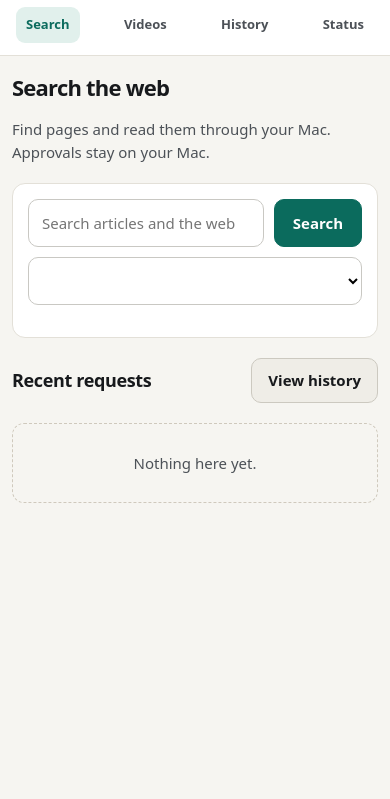
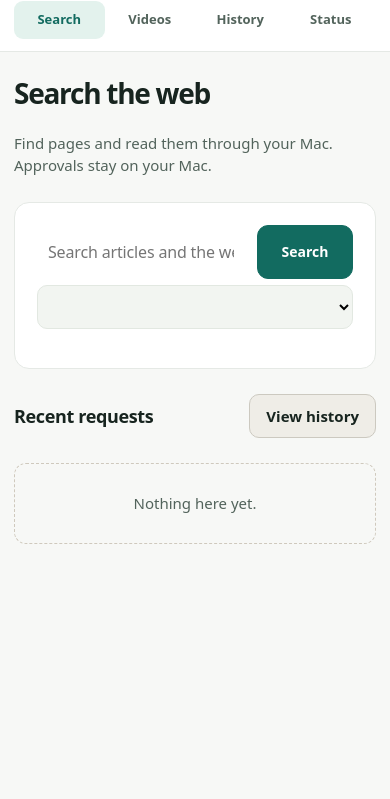
Before and after one commit to manishamzon1111-cyber/relay-island, a plain HTML site: page relay_web/web/index.html in a window 390 px wide. Shown: the part 44-843 px from the top of the page. Drawn offline with Linux system fonts and the light colour scheme; files that its build step writes are made by us from their sources; no server answers; files whose address does not match are found by name.

Commit message:
Redesign search-first layout and fix tablet input overlap

```diff
--- a/relay_web/web/app.css
+++ b/relay_web/web/app.css
@@ -1,34 +1,53 @@
-/* RELAY Island v0.5.1: compact, usable search on desktop and tablet. */
-.layout { max-width: 980px; padding-top: 32px; }
-#main { gap: 20px; }
-.topbar { min-height: 68px; padding: 12px max(18px, calc((100% - 980px)/2)); }
-.topbar .nav { gap: 3px; }
-.topbar .nav button { padding: 10px 13px; }
-.panel { padding: 18px; }
-.search-row { display: grid; grid-template-columns: minmax(0,1fr) minmax(132px,170px) auto; gap: 10px; align-items: stretch; }
-.search-row .field { min-width: 0; width: 100%; height: 48px; }
-.search-row .source-select { appearance: auto; }
-.search-row .search-submit { min-width: 102px; }
-.entry { transition: border-color .15s ease, background .15s ease; }
-.entry:hover { background: #f9faf8; }
-.reader { overflow-wrap: anywhere; }
-.reader img { display: block; margin: 18px auto; border-radius: 9px; }
-.reader h2 { font-size: 23px; }
-.reader h3 { font-size: 19px; }
-.reader ul,.reader ol { padding-left: 28px; }
-.reader blockquote { font-style: italic; }
-.reader p { margin-bottom: 18px; }
-.media { margin-top: 14px; }
-@media (max-width: 720px) {
-  .search-row { grid-template-columns: minmax(0,1fr) auto; }
-  .search-row .source-select { grid-column: 1 / -1; grid-row: 2; }
-  .search-row .search-submit { grid-column: 2; grid-row: 1; min-width: 88px; }
-  .topbar { padding: 12px 16px; }
+/* RELAY Island 0.5.3 — search-first responsive interface. No third-party assets. */
+:root { --accent:#126b60; --accent-soft:#e3f2ed; --bg:#f7f8f6; --line:#e5e9e5; --ink:#17241f; --ink-2:#52635b; }
+body {background:var(--bg)}
+.topbar {max-width:none;min-height:66px;padding:12px max(22px,calc((100% - 1120px)/2));background:#fff;border-bottom:1px solid var(--line)}
+.topbar .brand {font-size:18px;letter-spacing:-.04em}
+.topbar .nav {margin-left:auto;display:flex;gap:4px}
+.topbar .nav button {min-height:38px;padding:9px 15px}
+.layout {max-width:940px;margin:auto;padding:52px 22px 100px}
+#main {gap:25px}
+#main>div:first-child h1 {font-size:clamp(28px,4.5vw,44px);letter-spacing:-.045em;font-weight:750;line-height:1.1}
+#main>div:first-child p {font-size:15px;margin-top:6px;max-width:620px}
+.search-panel {padding:9px 10px;background:#fff;border:1px solid #d9e1db;border-radius:18px;box-shadow:0 12px 35px rgba(33,55,43,.05)}
+.search-row {display:grid;grid-template-columns:minmax(0,1fr) 156px 112px;gap:8px;align-items:stretch}
+.search-row>.field {width:100%;min-width:0;min-height:54px;height:54px;margin:0;padding:0 16px;border:1px solid transparent;background:transparent;box-shadow:none;outline-offset:-2px}
+.search-row>input.field {font-size:16px;letter-spacing:-.01em}
+.search-row>.source-select {appearance:auto;background:#f2f5f1;border:1px solid #e2e8e1;border-radius:10px;padding:0 12px;font-size:13px;font-weight:650;white-space:nowrap}
+.search-row>.search-submit {width:112px;min-height:54px;border-radius:11px;font-size:15px}
+.search-form-error:empty {display:none}
+.search-caption {font-size:13px;color:var(--ink-2);line-height:1.5}
+.search-caption strong {color:var(--ink)}
+.result-list {display:grid;gap:9px}
+.entry {border:1px solid var(--line);background:#fff;padding:18px 20px;border-radius:13px;transition:border-color .15s,box-shadow .15s,transform .15s}
+.entry:hover {border-color:#b2cfc0;box-shadow:0 7px 20px rgba(30,50,35,.06);transform:translateY(-1px)}
+.entry-title {font-size:16px;line-height:1.4;letter-spacing:-.015em}
+.entry-sub {font-size:14px;line-height:1.55;margin-top:5px}
+.panel {padding:22px;border-color:var(--line);border-radius:15px}
+.status {font-size:12px}
+.reader {overflow-wrap:anywhere}
+.reader img {display:block;margin:22px auto;border-radius:10px}
+.reader h2 {font-size:23px}
+.reader h3 {font-size:19px}
+.reader ul,.reader ol {padding-left:28px}
+.reader p {margin-bottom:18px}
+.media {margin-top:14px}
+@media(max-width:700px) {
+ .topbar {padding:12px 14px;gap:6px}
+ .topbar .nav {gap:0}
+ .topbar .nav button {padding:8px 10px;font-size:13px}
+ .layout {padding:34px 14px 75px}
+ .search-row {grid-template-columns:minmax(0,1fr) 96px;gap:6px}
+ .search-row>.source-select {grid-column:1/-1;grid-row:2;min-height:44px;height:44px}
+ .search-row>.search-submit {grid-column:2;grid-row:1;width:96px}
+ .search-panel {padding:7px}
+ .entry {padding:16px}
 }
-@media (max-width: 600px) {
-  .layout { padding: 18px 12px 65px; }
-  .panel { padding: 15px; }
-  .topbar .nav { justify-content: space-between; width: 100%; }
-  .topbar .nav button { padding: 8px 10px; font-size: 13px; }
-  .reader { font-size: 17px; }
+@media(max-width:440px) {
+ .topbar {flex-wrap:wrap}
+ .topbar .nav {width:100%;justify-content:space-between}
+ .topbar .nav button {flex:1}
+ .layout {padding-top:26px}
+ .search-row>.field {font-size:15px;padding-left:10px}
+ .search-row>.search-submit {font-size:14px}
 }
```
